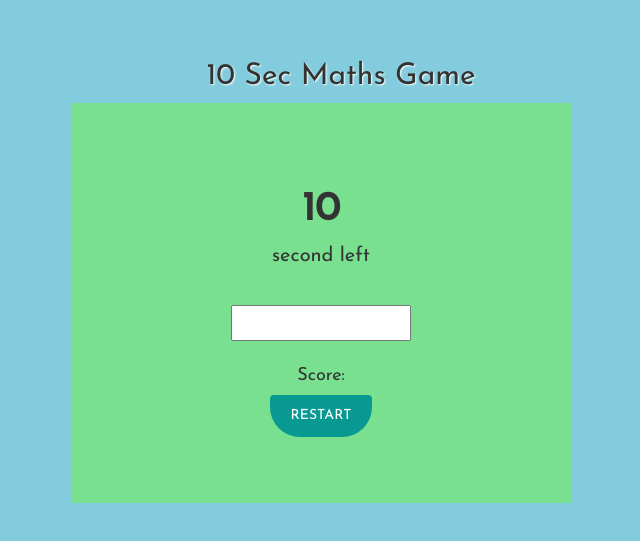
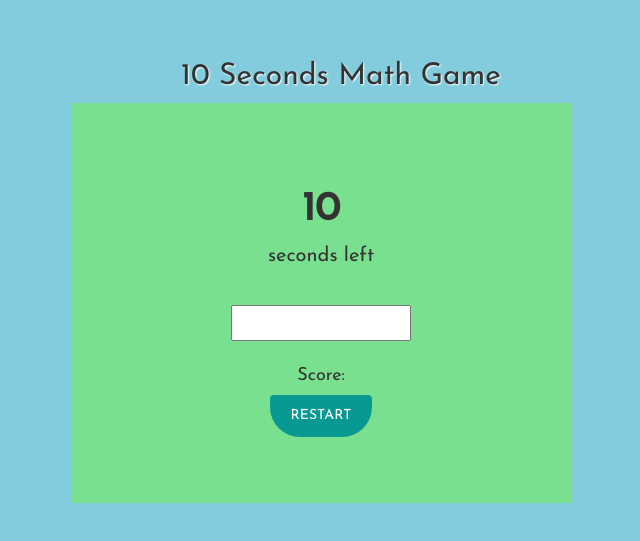
Before and after one commit to yosephdev/10-Sec-Maths-Game, a plain HTML site: page index.html in a window 1280 px wide. Shown: the part 129-670 px from the top of the page, without its empty margins (319-959 px from the left). Drawn offline with nearby package versions, Linux system fonts and the light colour scheme.

```diff
--- a/index.html
+++ b/index.html
@@ -12,18 +12,19 @@
   </head>
   <body>
     <section>
-      <h1>10 Sec Maths Game</h1>
+      <h1>10 Seconds Math Game</h1>
       <div class="centerdiv">
         <div class="insertBox">
           <div class="middleBox">
           <h3 id="time-left">10</h3>
-          <p>second left</p>
+          <p>seconds left</p>
           <h2 id="equation"></h2>
           <input id="user-input" type="number" />
           <h4>Score: <span id="score"></span></h4>
           <button id="restart-button" class="btn">Restart</button>
       </div>
     </div>
+    </div>
     </section>
   </body>
 </html>
```
